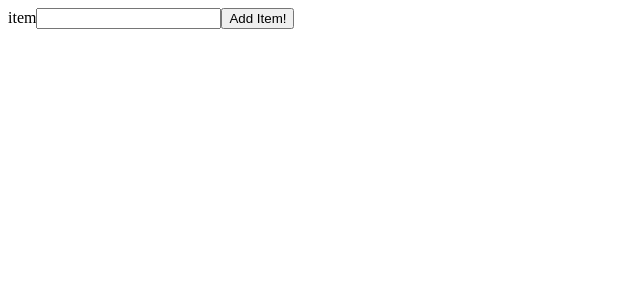
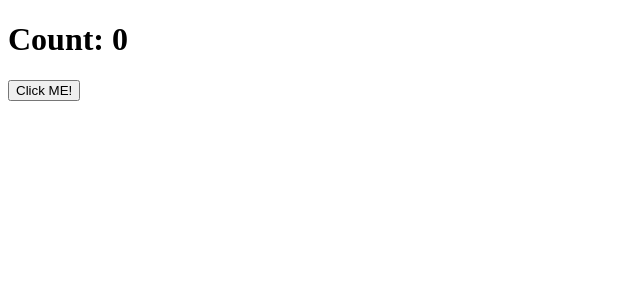
Before and after one commit to DaniBoie/remind, a React (Create React App) app: page / in a window 1280 px wide. Shown: the top 300 px of the page, without its empty margins (0-640 px from the left). Built offline with nearby package versions, Linux system fonts and the light colour scheme.

Commit message:
useState Hook

```diff
--- /dev/null
+++ b/src/App.js
@@ -0,0 +1,23 @@
+import React, { useState } from 'react'
+// REACT HOOKS: Allows dev to hook amrt component features into a dummy component without importing a giant class.
+
+const App = () => {
+  // useState is a hook that replaces state = { } in smart components.
+  const [countState, setCountState] = useState({
+    count: 0
+  })
+
+  const handleBtnClick = () => {
+    setCountState({ count: countState.count + 1 })
+  }
+
+  return (
+    <>
+      <h1>Count: {countState.count}</h1>
+      {/* Because we no longer are using classes, no need for the this. in front of functions or variables. */}
+      <button onClick={handleBtnClick}>Click ME!</button>
+    </>
+  )
+}
+
+export default App
--- a/src/index.js
+++ b/src/index.js
@@ -1,6 +1,6 @@
 import React from 'react'
 import ReactDOM from 'react-dom'
-import App from './Axios&Inputs.js'
+import App from './App.js'
 // import * as serviceWorker from './serviceWorker'
 
 ReactDOM.render(
```
Also changed, not shown: Axios&Inputs.js (renamed from src/Axios&Inputs.js).
